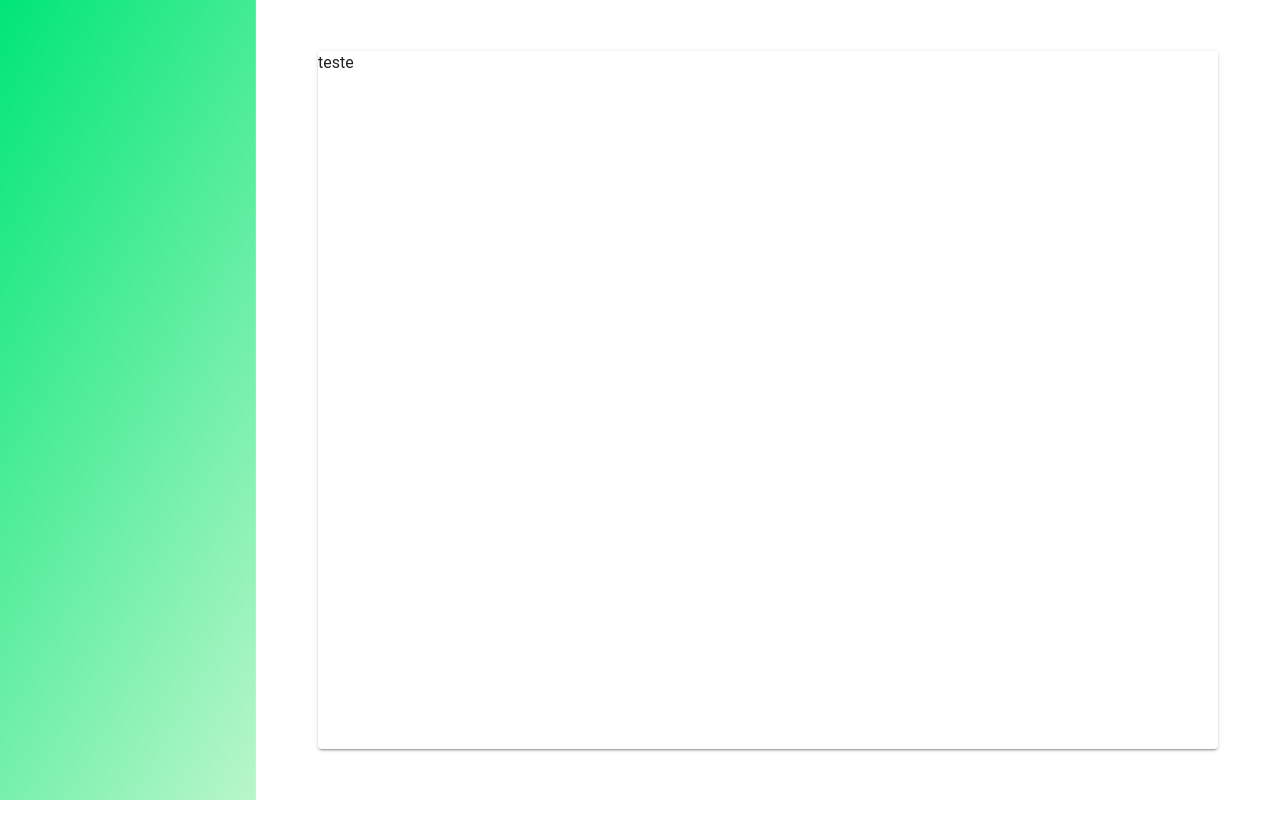
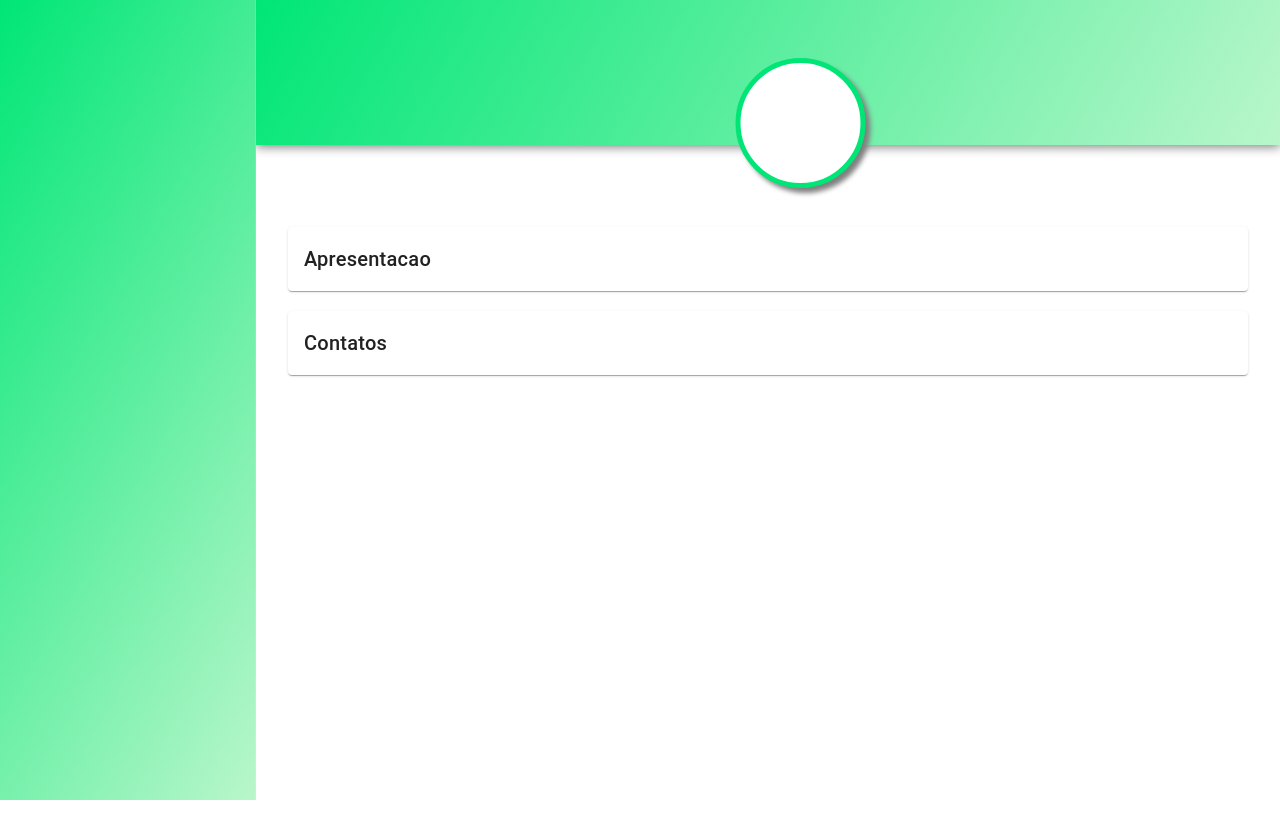
Before and after one commit to LeoSouza221/LeoSouza221.github.io, a Vue app: page / in a window 1280 px wide. Shown: the top 838 px of the page. Before the commit the page ends 800 px from the top, so only its background shows below. Built offline with nearby package versions, Linux system fonts and the light colour scheme.

Commit message:
Created header, avatar and cards of contacts e apresentation

```diff
--- a/src/app/Main.vue
+++ b/src/app/Main.vue
@@ -8,13 +8,15 @@
       style="background: linear-gradient(120deg, #00E676, #B9F6CA)"
     )
     v-content
+      header.default-header.default-header-main
+        div.avatar
       v-container.teste
-        v-layout(justify-center align-center fill-height)
-          v-card(width="90%" height="90%")
-            span teste
+        v-card.elevation-1.ma-5
+          v-card-title Apresentacao
+        v-card.elevation-1.ma-5
+          v-card-title Contatos
         v-slide-y-transition(mode="out-in")
           router-view
-
 </template>
 
 <script>
@@ -25,9 +27,29 @@ export default {
 </script>
 
 <style>
-  .main-page {
-
+  .default-header {
+    width: 100%;
+    height: 17%;
+    position: relative;
+    box-shadow: 0 2px 10px grey;
+    margin-bottom: 50px;
   }
+   .default-header-main {
+     background: linear-gradient(120deg, #00E676, #B9F6CA)
+   }
+   .avatar {
+      position: absolute;
+      bottom: -30%;
+      height: 130px;
+      width: 130px;
+      margin: auto;
+      left: 50%;
+      transform: translateX(-25%);
+      border-radius: 50%;
+      border: solid 5px #00E676;
+      background: #ffffff;
+      box-shadow: 5px 5px 5px grey;
+   }
   .teste {
     width: 100%;
     height: 100vh;
```
